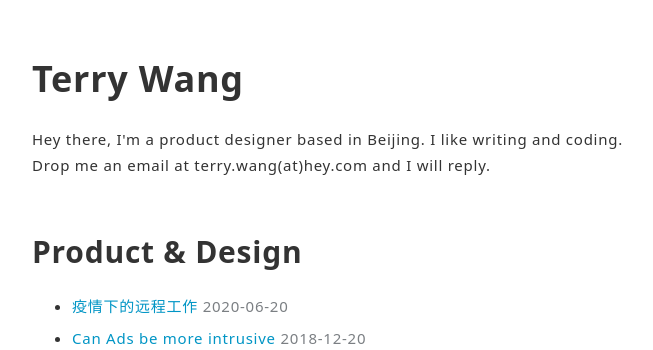
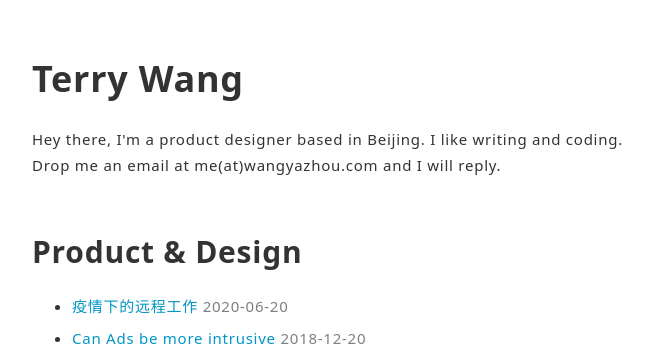
Before and after one commit to lvterry/lvterry.github.io, a Jekyll site: the page built from index.html, in a window 1280 px wide. Shown: the top 350 px of the page, without its empty margins (298-951 px from the left). Built offline with Jekyll 4.4.1, drawn with Linux system fonts in a browser that asks for light colours.

Commit message:
change email address

```diff
--- a/index.html
+++ b/index.html
@@ -6,7 +6,7 @@ title: Terry Wang
   	<main>
   		<div class="container">
   			<h1>Terry Wang</h1>
-		    <p>Hey there, I'm a product designer based in Beijing. I like writing and coding. Drop me an email at terry.wang(at)hey.com and I will reply.</p>
+		    <p>Hey there, I'm a product designer based in Beijing. I like writing and coding. Drop me an email at me(at)wangyazhou.com and I will reply.</p>
 
       <h2>Product &amp; Design</h2>
 
```
